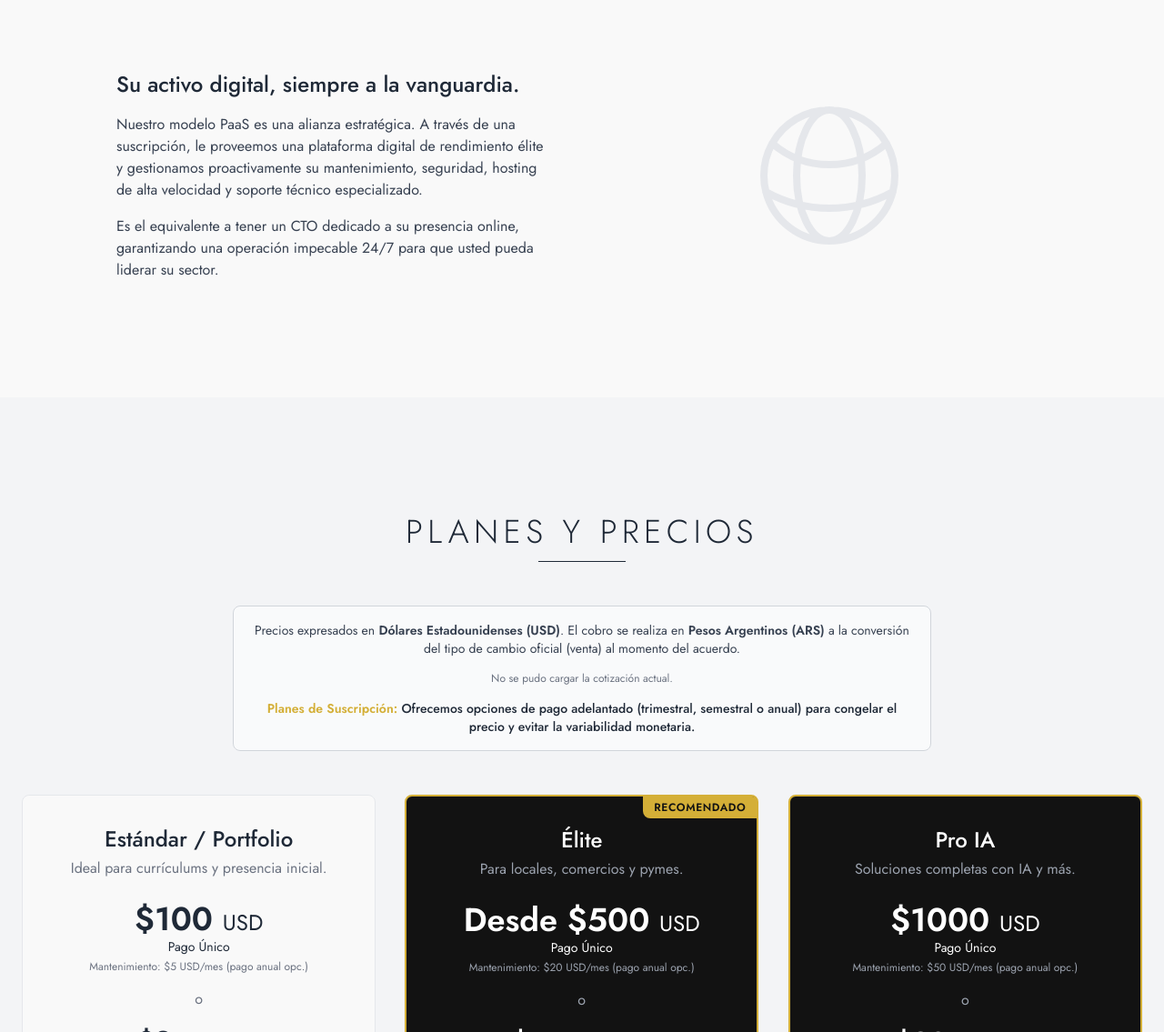
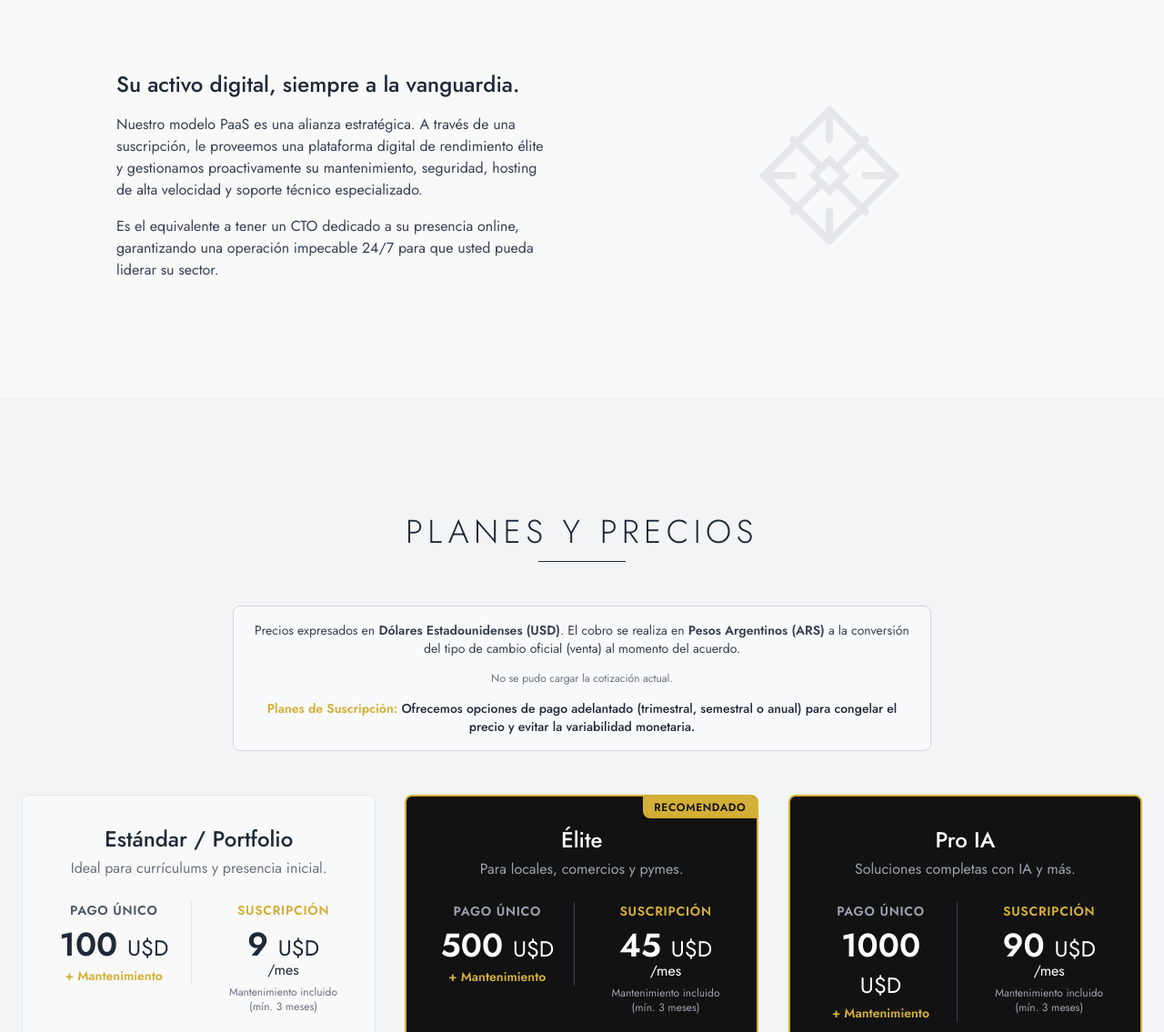
Before and after one commit to elbader17/runik-page, a plain HTML site: page pages.html in a window 1280 px wide. Shown: the part 1526-2661 px from the top of the page at 91% size. Drawn offline with nearby package versions, Linux system fonts and the light colour scheme; no server answers.

Commit message:
Update pricing

```diff
--- a/pages.html
+++ b/pages.html
@@ -166,7 +166,34 @@
                         <p class="text-gray-700 dark:text-gray-300">Es el equivalente a tener un CTO dedicado a su presencia online, garantizando una operación impecable 24/7 para que usted pueda liderar su sector.</p>
                     </div>
                     <div data-aos="fade-left" data-aos-delay="100">
-                        <svg class="h-48 w-48 mx-auto text-gray-200 dark:text-gray-700" xmlns="http://www.w3.org/2000/svg" fill="none" viewBox="0 0 24 24" stroke-width="1" stroke="currentColor"><path stroke-linecap="round" stroke-linejoin="round" d="M12 21a9.004 9.004 0 008.716-6.747M12 21a9.004 9.004 0 01-8.716-6.747M12 21c2.485 0 4.5-4.03 4.5-9S14.485 3 12 3m0 18c-2.485 0-4.5-4.03-4.5-9S9.515 3 12 3m0 0a8.997 8.997 0 017.843 4.582M12 3a8.997 8.997 0 00-7.843 4.582m15.686 0A11.953 11.953 0 0112 10.5c-2.998 0-5.74-1.1-7.843-2.918m15.686 0A8.959 8.959 0 0121 12c0 .778-.099 1.533-.284 2.253m0 0A17.919 17.919 0 0112 16.5c-3.162 0-6.133-.815-8.716-2.247m0 0A9.015 9.015 0 013 12c0-1.605.42-3.113 1.157-4.418" /></svg>
+                        <!-- ===== INICIO DE LA MODIFICACIÓN ===== -->
+                        <!-- Se reemplazó el SVG anterior por uno nuevo que representa un núcleo protegido y conectado -->
+                        <svg class="h-48 w-48 mx-auto text-gray-200 dark:text-gray-700"
+                             xmlns="http://www.w3.org/2000/svg"
+                             fill="none"
+                             viewBox="0 0 24 24"
+                             stroke-width="1"
+                             stroke="currentColor">
+
+                            <!-- Núcleo central (el activo) -->
+                            <rect x="10.5" y="10.5" width="3" height="3" transform="rotate(45 12 12)" />
+
+                            <!-- Capa exterior de servicio/protección (PaaS) -->
+                            <path stroke-linecap="round" stroke-linejoin="round" d="M12 3 L21 12 L12 21 L3 12 Z" />
+
+                            <!-- Conexiones (Servicio, Mantenimiento, Hosting, Seguridad) -->
+                            <path stroke-linecap="round" stroke-linejoin="round" d="M12 7.05 V 3" /> <!-- Arriba -->
+                            <path stroke-linecap="round" stroke-linejoin="round" d="M12 16.95 V 21" /> <!-- Abajo -->
+                            <path stroke-linecap="round" stroke-linejoin="round" d="M7.05 12 H 3" /> <!-- Izquierda -->
+                            <path stroke-linecap="round" stroke-linejoin="round" d="M16.95 12 H 21" /> <!-- Derecha -->
+
+                            <!-- Conexiones diagonales (Soporte 24/7) -->
+                            <path stroke-linecap="round" stroke-linejoin="round" d="M13.06 13.06 L16.95 16.95" />
+                            <path stroke-linecap="round" stroke-linejoin="round" d="M10.94 13.06 L 7.05 16.95" />
+                            <path stroke-linecap="round" stroke-linejoin="round" d="M10.94 10.94 L 7.05 7.05" />
+                            <path stroke-linecap="round" stroke-linejoin="round" d="M13.06 10.94 L 16.95 7.05" />
+                        </svg>
+                        <!-- ===== FIN DE LA MODIFICACIÓN ===== -->
                     </div>
                 </div>
             </div>
@@ -204,22 +231,24 @@
                         <h4 class="text-2xl font-medium text-center">Estándar / Portfolio</h4>
                         <p class="text-center text-gray-500 dark:text-gray-400 mt-1 mb-6">Ideal para currículums y presencia inicial.</p>
 
-                        <!-- Precios actualizados -->
-                        <div class="text-center text-gray-800 dark:text-gray-200 mb-8">
-                            <!-- Opción A -->
-                            <p class="text-4xl font-bold">$100 <span class="text-2xl font-normal">USD</span></p>
-                            <p class="text-lg font-light text-brand-gold min-h-[1.2em]" id="ars-estandar-unico">&nbsp;</p> <!-- NUEVO: Placeholder ARS -->
-                            <p class="text-sm">Pago Único</p>
-                            <p class="text-xs text-gray-500 dark:text-gray-400 mt-1">Mantenimiento: $5 USD/mes (pago anual opc.) <span id="ars-estandar-mantenimiento-unico" class="block text-brand-gold/80"></span></p> <!-- NUEVO: Placeholder ARS -->
+                        <!-- Precios con nuevo layout -->
+                        <div class="grid grid-cols-1 md:grid-cols-2 gap-4 text-center text-gray-800 dark:text-gray-200 mb-8 items-start">
+                            <!-- Opción A: Pago Único -->
+                            <div class="md:border-r border-b md:border-b-0 border-gray-200 dark:border-gray-700 md:pr-4 pb-4 md:pb-0">
+                                <p class="text-sm font-semibold uppercase tracking-wider text-gray-600 dark:text-gray-400 mb-2">Pago Único</p>
+                                <p class="text-4xl font-bold">100 <span class="text-2xl font-normal align-baseline">U$D</span></p>
+                                <p class="text-lg font-light text-brand-gold min-h-[1.2em]" id="ars-estandar-unico">&nbsp;</p>
+                                <p class="text-sm text-brand-gold font-semibold mt-1">+ Mantenimiento</p>
+                            </div>
 
-                            <div class="my-4 text-gray-500 dark:text-gray-400">o</div>
-
-                            <!-- Opción B -->
-                            <p class="text-3xl font-bold">$9 <span class="text-2xl font-normal">USD</span> <span class="text-base font-normal">/mes</span></p>
-                            <p class="text-lg font-light text-brand-gold min-h-[1.2em]" id="ars-estandar-sub">&nbsp;</p> <!-- NUEVO: Placeholder ARS -->
-                            <p class="text-sm">Suscripción (mín. 3 meses)</p>
-                            <p class="text-xs text-gray-500 dark:text-gray-400 mt-1">Mantenimiento incluido</p>
-
+                            <!-- Opción B: Suscripción -->
+                            <div class="md:pl-4 pt-4 md:pt-0">
+                                <p class="text-sm font-semibold uppercase tracking-wider text-brand-gold mb-2">Suscripción</p>
+                                <p class="text-4xl font-bold">9 <span class="text-2xl font-normal align-baseline">U$D</span></p>
+                                <p class="text-base font-normal -mt-1">/mes</p>
+                                <p class="text-lg font-light text-brand-gold min-h-[1.2em]" id="ars-estandar-sub">&nbsp;</p>
+                                <p class="text-xs text-gray-500 dark:text-gray-400 mt-1">Mantenimiento incluido<br>(mín. 3 meses)</p>
+                            </div>
                         </div>
 
                         <ul class="space-y-4 mb-8 flex-grow text-gray-600 dark:text-gray-300">
@@ -237,22 +266,24 @@
                         <h4 class="text-2xl font-medium text-center">Élite</h4>
                         <p class="text-center text-gray-400 mt-1 mb-6">Para locales, comercios y pymes.</p>
 
-                        <!-- Precios actualizados -->
-                        <div class="text-center text-white mb-8">
-                            <!-- Opción A -->
-                            <p class="text-4xl font-bold">Desde $500 <span class="text-2xl font-normal">USD</span></p>
-                            <p class="text-lg font-light text-brand-gold min-h-[1.2em]" id="ars-elite-unico">&nbsp;</p> <!-- NUEVO: Placeholder ARS -->
-                            <p class="text-sm">Pago Único</p>
-                            <p class="text-xs text-gray-400 mt-1">Mantenimiento: $20 USD/mes (pago anual opc.) <span id="ars-elite-mantenimiento-unico" class="block text-brand-gold/80"></span></p> <!-- NUEVO: Placeholder ARS -->
+                        <!-- Precios con nuevo layout -->
+                        <div class="grid grid-cols-1 md:grid-cols-2 gap-4 text-center text-white mb-8 items-start">
+                            <!-- Opción A: Pago Único -->
+                            <div class="md:border-r border-b md:border-b-0 border-gray-700 pb-4 md:pb-0 md:pr-4">
+                                <p class="text-sm font-semibold uppercase tracking-wider text-gray-400 mb-2">Pago Único</p>
+                                <p class="text-4xl font-bold">500 <span class="text-2xl font-normal align-baseline">U$D</span></p>
+                                <p class="text-lg font-light text-brand-gold min-h-[1.2em]" id="ars-elite-unico">&nbsp;</p>
+                                <p class="text-sm text-brand-gold font-semibold mt-1">+ Mantenimiento</p>
+                            </div>
 
-                            <div class="my-4 text-gray-400">o</div>
-
-                            <!-- Opción B -->
-                            <p class="text-3xl font-bold">$45 <span class="text-2xl font-normal">USD</span> <span class="text-base font-normal">/mes</span></p>
-                            <p class="text-lg font-light text-brand-gold min-h-[1.2em]" id="ars-elite-sub">&nbsp;</p> <!-- NUEVO: Placeholder ARS -->
-                            <p class="text-sm">Suscripción (mín. 3 meses)</p>
-                            <p class="text-xs text-gray-400 mt-1">Mantenimiento incluido</p>
-
+                            <!-- Opción B: Suscripción -->
+                            <div class="md:pl-4 pt-4 md:pt-0">
+                                <p class="text-sm font-semibold uppercase tracking-wider text-brand-gold mb-2">Suscripción</p>
+                                <p class="text-4xl font-bold">45 <span class="text-2xl font-normal align-baseline">U$D</span></p>
+                                <p class="text-base font-normal -mt-1">/mes</p>
+                                <p class="text-lg font-light text-brand-gold min-h-[1.2em]" id="ars-elite-sub">&nbsp;</p>
+                                <p class="text-xs text-gray-400 mt-1">Mantenimiento incluido<br>(mín. 3 meses)</p>
+                            </div>
                         </div>
 
                         <ul class="space-y-4 mb-8 flex-grow">
@@ -269,22 +300,24 @@
                         <h4 class="text-2xl font-medium text-center">Pro IA</h4>
                         <p class="text-center text-gray-400 mt-1 mb-6">Soluciones completas con IA y más.</p>
 
-                        <!-- Precios actualizados -->
-                        <div class="text-center text-white mb-8">
-                            <!-- Opción A -->
-                            <p class="text-4xl font-bold">$1000 <span class="text-2xl font-normal">USD</span></p>
-                            <p class="text-lg font-light text-brand-gold min-h-[1.2em]" id="ars-pro-unico">&nbsp;</p> <!-- NUEVO: Placeholder ARS -->
-                            <p class="text-sm">Pago Único</p>
-                            <p class="text-xs text-gray-400 mt-1">Mantenimiento: $50 USD/mes (pago anual opc.) <span id="ars-pro-mantenimiento-unico" class="block text-brand-gold/80"></span></p> <!-- NUEVO: Placeholder ARS -->
+                        <!-- Precios con nuevo layout -->
+                        <div class="grid grid-cols-1 md:grid-cols-2 gap-4 text-center text-white mb-8 items-start">
+                            <!-- Opción A: Pago Único -->
+                            <div class="md:border-r border-b md:border-b-0 border-gray-700 pb-4 md:pb-0 md:pr-4">
+                                <p class="text-sm font-semibold uppercase tracking-wider text-gray-400 mb-2">Pago Único</p>
+                                <p class="text-4xl font-bold">1000 <span class="text-2xl font-normal align-baseline">U$D</span></p>
+                                <p class="text-lg font-light text-brand-gold min-h-[1.2em]" id="ars-pro-unico">&nbsp;</p>
+                                <p class="text-sm text-brand-gold font-semibold mt-1">+ Mantenimiento</p>
+                            </div>
 
-                            <div class="my-4 text-gray-400">o</div>
-
-                            <!-- Opción B -->
-                            <p class="text-3xl font-bold">$90 <span class="text-2xl font-normal">USD</span> <span class="text-base font-normal">/mes</span></p>
-                            <p class="text-lg font-light text-brand-gold min-h-[1.2em]" id="ars-pro-sub">&nbsp;</p> <!-- NUEVO: Placeholder ARS -->
-                            <p class="text-sm">Suscripción (mín. 3 meses)</p>
-                            <p class="text-xs text-gray-400 mt-1">Mantenimiento incluido</p>
-
+                            <!-- Opción B: Suscripción -->
+                            <div class="md:pl-4 pt-4 md:pt-0">
+                                <p class="text-sm font-semibold uppercase tracking-wider text-brand-gold mb-2">Suscripción</p>
+                                <p class="text-4xl font-bold">90 <span class="text-2xl font-normal align-baseline">U$D</span></p>
+                                <p class="text-base font-normal -mt-1">/mes</p>
+                                <p class="text-lg font-light text-brand-gold min-h-[1.2em]" id="ars-pro-sub">&nbsp;</p>
+                                <p class="text-xs text-gray-400 mt-1">Mantenimiento incluido<br>(mín. 3 meses)</p>
+                            </div>
                         </div>
 
                         <ul class="space-y-4 mb-8 flex-grow">
```
